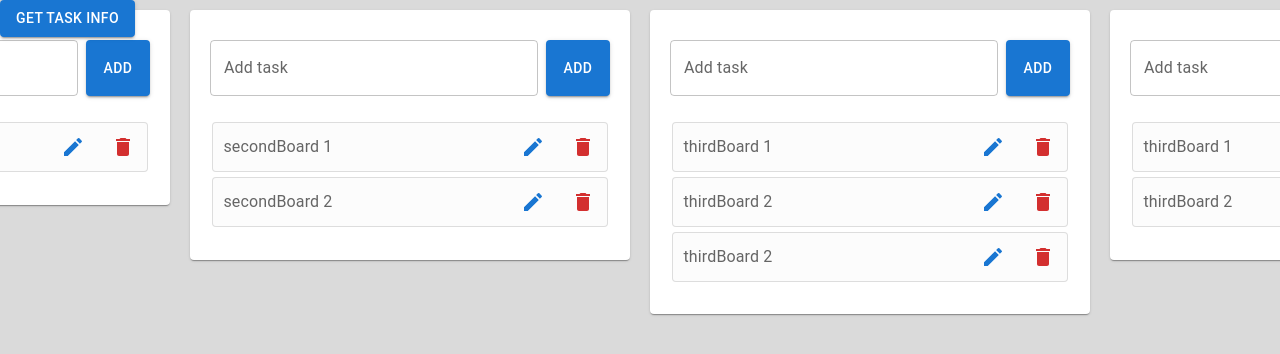
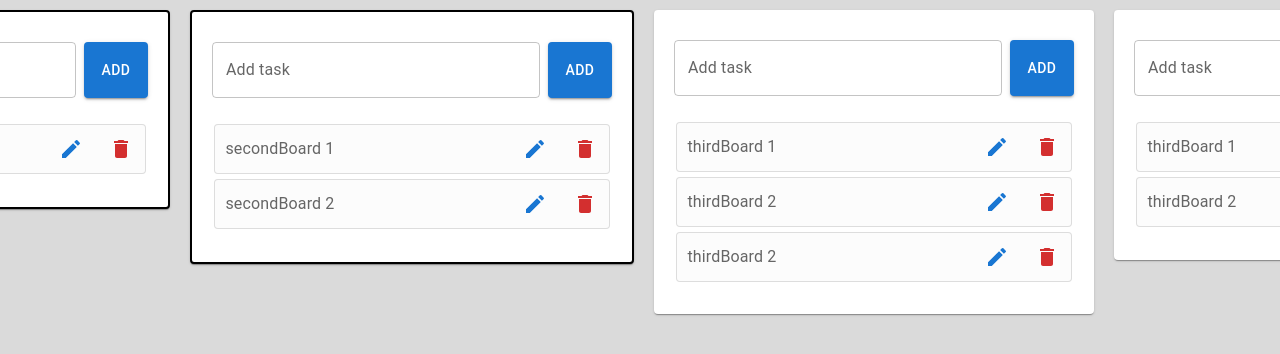
Before and after one commit to avet-davtyan/task-hub, a React (Create React App) app: page / in a window 1280 px wide. Shown: the top 354 px of the page. Built offline with nearby package versions, Linux system fonts and the light colour scheme.

Commit message:
adding types

```diff
--- a/package.json
+++ b/package.json
@@ -16,6 +16,7 @@
     "@types/node": "^16.18.48",
     "@types/react": "^18.2.21",
     "@types/react-dom": "^18.2.7",
+    "csstype": "^3.1.2",
     "react": "^18.2.0",
     "react-beautiful-dnd": "^13.1.1",
     "react-dom": "^18.2.0",
--- a/src/App.tsx
+++ b/src/App.tsx
@@ -38,10 +38,10 @@ const boards = [
 
 const styles = {
     '1': {
-        border: '0px solid black',
+        border: '2px solid black',
     },
     '2': {
-        border: '0px solid red',
+        border: '2px solid black',
     },
 
 
@@ -56,10 +56,6 @@ function App() {
                    alignItems='center'>
                 <Todos boards={boards} styles={styles} ref={todoRef}/>
             </Stack>
-
-            <Button variant='contained' onClick={() => {
-                console.log(todoRef.current.getMyState())
-            }}>get task info</Button>
         </>
     );
 }
--- a/src/components/mainTodoBoardList/Todos.tsx
+++ b/src/components/mainTodoBoardList/Todos.tsx
@@ -7,10 +7,11 @@ import {DragDropContext} from 'react-beautiful-dnd';
 import {Button} from "@mui/material";
 
 import {flushSync} from "react-dom";
+import {todoBoard, TodosType} from "../types/types";
 
-const Todos = forwardRef(({boards = [], styles = []}: { boards: any, styles: any }, ref) => {
+const Todos = forwardRef(({boards, styles}: TodosType, ref) => {
 
-    const [todoBoards, setTodoBoards] = useState(boards);
+    const [todoBoards, setTodoBoards] = useState<todoBoard[]>(boards);
 
     useImperativeHandle(ref, () => ({
         getMyState: () => {
@@ -31,17 +32,11 @@ const Todos = forwardRef(({boards = [], styles = []}: { boards: any, styles: any
         );
 
         if (sourceBoard && destinationBoard) {
-            // Clone the source and destination boards to avoid directly modifying the state
+
             const updatedSourceBoard = {...sourceBoard};
             const updatedDestinationBoard = {...destinationBoard};
-
-            // Get the task from the source board
             const taskToMove = updatedSourceBoard.tasks.splice(source.index, 1)[0];
-
-            // Insert the task into the destination board at the specified index
             updatedDestinationBoard.tasks.splice(destination.index, 0, taskToMove);
-
-            // Update the state with the modified boards
             const updatedBoards = todoBoards.map((board: any) =>
                 board.board_id === source.board_id
                     ? updatedSourceBoard
@@ -50,7 +45,6 @@ const Todos = forwardRef(({boards = [], styles = []}: { boards: any, styles: any
                         : board
             );
 
-            // Set the state with the updated data
             flushSync(() => {
                 setTodoBoards(updatedBoards);
             });
@@ -63,7 +57,7 @@ const Todos = forwardRef(({boards = [], styles = []}: { boards: any, styles: any
             <DragDropContext onDragEnd={handleDragDrop}>
                 {todoBoards.map((todoBoard: any) => (
                     <TodoBoard key={todoBoard.board_id}
-                               boardStyle={styles[todoBoard?.board_id]}
+                               boardStyle={styles && styles[todoBoard?.board_id]}
                                tasks={todoBoard?.tasks}
                                boardId={todoBoard?.board_id}
                                todoBoards={todoBoards}
--- a/src/components/todoBoard/TodoBoard.tsx
+++ b/src/components/todoBoard/TodoBoard.tsx
@@ -9,31 +9,18 @@ import CustomAddButton from "./CustomAddButton";
 import CustomTextField from "./CustomTextField";
 // @ts-ignore
 import {DragDropContext, Droppable, Draggable} from 'react-beautiful-dnd';
-
-type BoardStyle = CSSObject;
-
-interface task {
-    name: string,
-    task_id: number
-}
-
+import {task, todoBoard, TodoBoardType} from "../types/types";
 
 const TodoBoard = ({
-                       boardStyle = {} as any,
-                       todoBoards = [{
-                           board_id: '1',
-                           tasks: [
-                               {task_id: 1, name: 'firstBoard 1'},
-                               {task_id: 2, name: 'firstBoard 2'}
-                           ]
-                       }],
-                       setTodoBoards = '' as any,
+                       boardStyle,
+                       todoBoards,
+                       setTodoBoards,
                        TaskRenderer = CustomTaskRenderer,
                        AddButton = CustomAddButton,
                        TaskTextField = CustomTextField,
-                       boardId = 'defaultId',
-                       tasks = [{task_id: 1, name: 'task'}]
-                   }) => {
+                       boardId,
+                       tasks
+                   }: TodoBoardType) => {
 
 
     const [text, setText] = useState<string>('');
@@ -44,39 +31,30 @@ const TodoBoard = ({
 
     const AddTask = () => {
 
-        const addTask = {task_id: Math.random(), name: text};
-        const boardIndex = todoBoards.findIndex((board) => board.board_id === boardId);
+        const addTask: task = {task_id: Math.random(), name: text};
+        const boardIndex: number = todoBoards.findIndex((board: todoBoard) => board.board_id === boardId);
 
         if (boardIndex !== -1) {
-            const updatedBoard = {...todoBoards[boardIndex]};
+            const updatedBoard: todoBoard = {...todoBoards[boardIndex]};
             updatedBoard.tasks.push(addTask);
-            const updatedBoards = [...todoBoards];
+            const updatedBoards: todoBoard[] = [...todoBoards];
             updatedBoards[boardIndex] = updatedBoard;
             setTodoBoards(updatedBoards);
         }
     }
 
     const DeleteTask = (taskToDelete: any) => {
-        const boardIndex = todoBoards.findIndex((board) => board.board_id === boardId);
+        const boardIndex: number = todoBoards.findIndex((board: todoBoard) => board.board_id === boardId);
 
         if (boardIndex !== -1) {
-            // Clone the board to avoid directly modifying the state
-            const updatedBoard = {...todoBoards[boardIndex]};
-
-            // Find the index of the task to delete in the tasks array
-            const taskIndex = updatedBoard.tasks.findIndex(
-                (task) => task.task_id === taskToDelete.task_id
+            const updatedBoard: todoBoard = {...todoBoards[boardIndex]};
+            const taskIndex: number = updatedBoard.tasks.findIndex(
+                (task: task) => task.task_id === taskToDelete.task_id
             );
-
             if (taskIndex !== -1) {
-                // Remove the task from the tasks array
                 updatedBoard.tasks.splice(taskIndex, 1);
-
-                // Update the state with the modified board
-                const updatedBoards = [...todoBoards];
+                const updatedBoards: todoBoard[] = [...todoBoards];
                 updatedBoards[boardIndex] = updatedBoard;
-
-                // Set the state with the updated data
                 setTodoBoards(updatedBoards);
             }
         }
@@ -108,7 +86,7 @@ const TodoBoard = ({
                             ref={provided.innerRef}
 
                         >
-                            {tasks.map((task, index) => (
+                            {tasks && tasks.map((task, index) => (
                                 <Draggable key={task.task_id} draggableId={task?.task_id.toString()} index={index}>
                                     {(provided: any, snapshot: any) => (
                                         <div
--- /dev/null
+++ b/src/components/types/types.tsx
@@ -0,0 +1,35 @@
+import CSS from 'csstype'
+import React from "react";
+
+export interface task {
+    task_id: number;
+
+    [key: string]: any;
+}
+
+export interface todoBoard {
+    board_id: string;
+    tasks: task[];
+}
+
+
+export interface TodoBoardType {
+    boardStyle?: CSS.Properties,
+    todoBoards: todoBoard[],
+    setTodoBoards: React.Dispatch<React.SetStateAction<todoBoard[]>>,
+    TaskRenderer?: React.FunctionComponent<any>;
+    AddButton?: React.FunctionComponent<any>;
+    TaskTextField?: React.FunctionComponent<any>;
+    boardId: string,
+    tasks?: task[]
+}
+
+interface styles {
+    [key: string]: CSS.Properties
+}
+
+
+export interface TodosType {
+    boards: todoBoard[],
+    styles?: styles
+}
```
Also changed, not shown: 1 other file (tests, documents, lock files or other folders).
